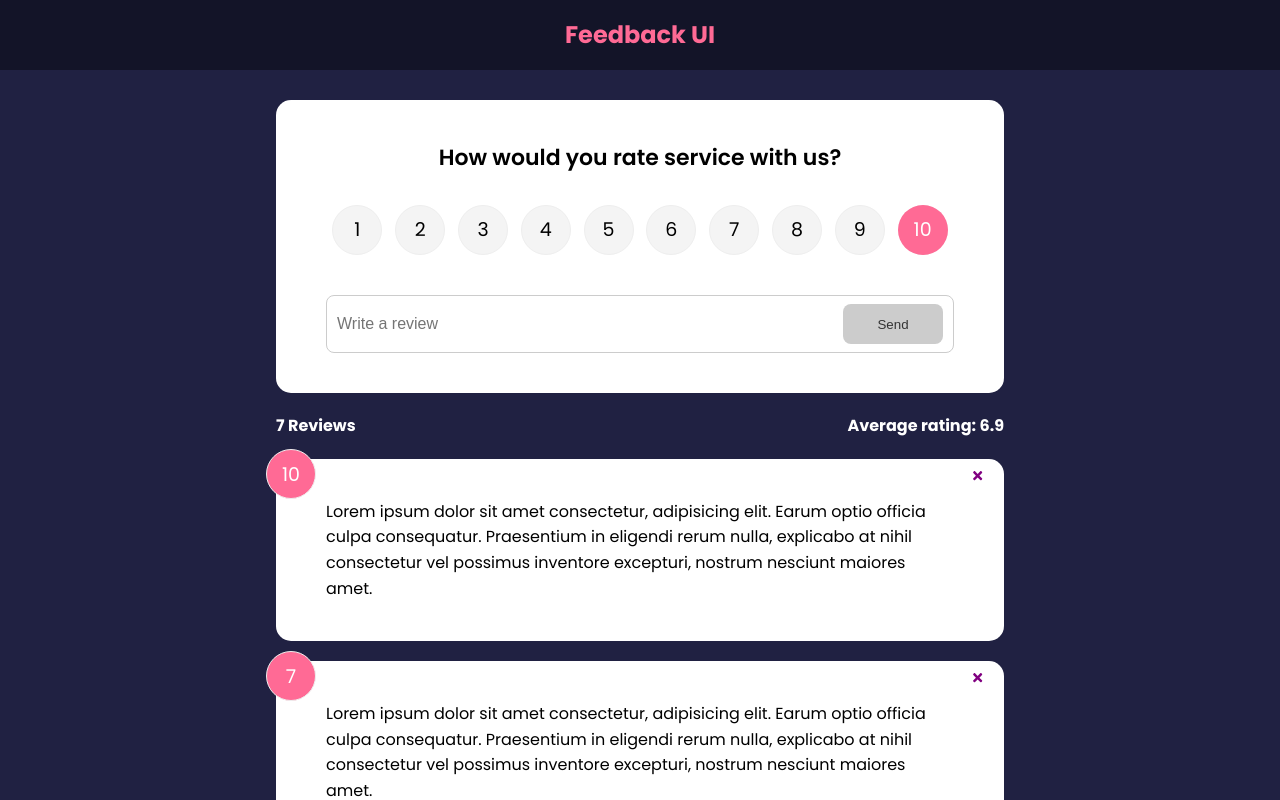
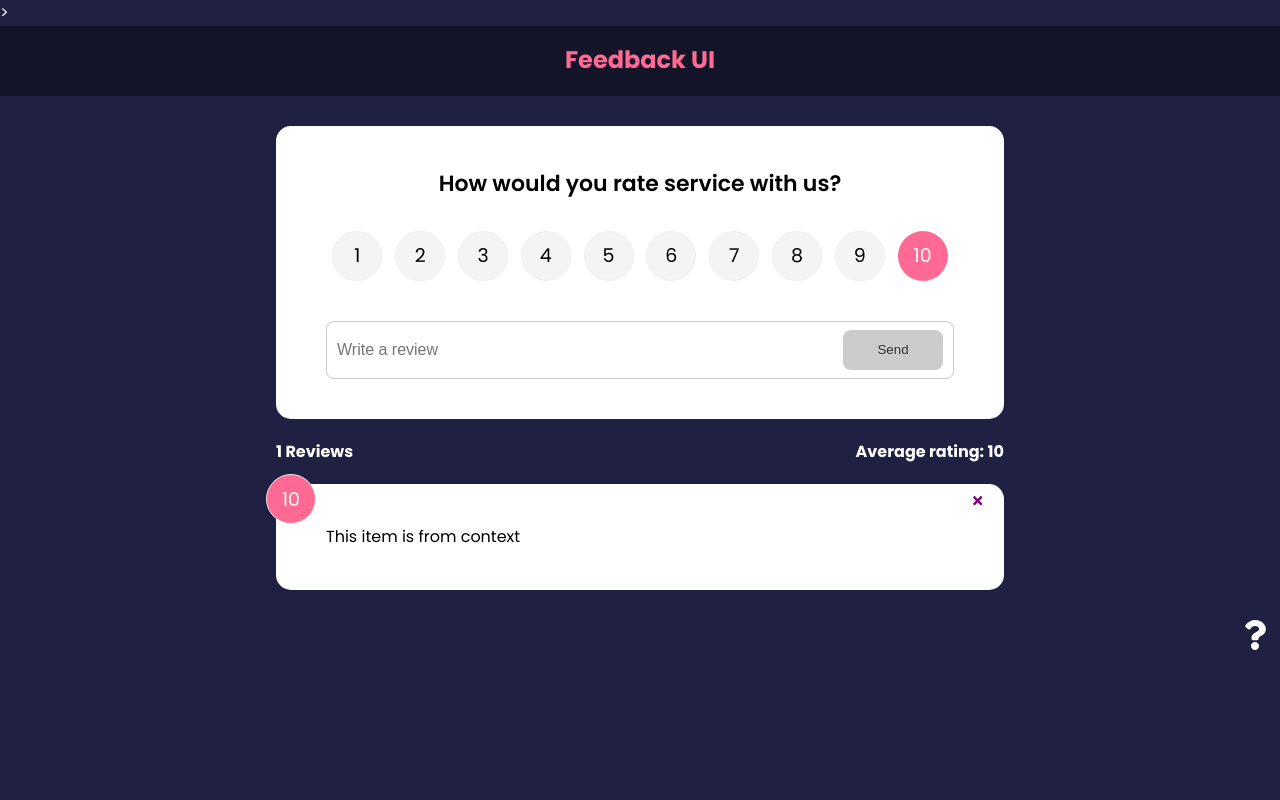
Before and after one commit to ol3gatron/Feedback-App, a React (Create React App) app: page / in a window 1280 px wide. Shown: the top 800 px of the page. Built offline with nearby package versions, Linux system fonts and the light colour scheme.

Commit message:
moved feedback prop to FeedbackContext context

```diff
--- a/src/App.js
+++ b/src/App.js
@@ -8,6 +8,7 @@ import FeedbackData from "./data/FeedbackData"
 import FeedbackForm from "./components/FeedbackForm"
 import AboutPage from "./pages/AboutPage"
 import AboutIconLink from "./components/AboutIconLink"
+import { FeedbackProvider } from "./context/FeedbackContext"
 
 function App() {
   const [feedback, setFeedback] = useState(FeedbackData)
@@ -24,6 +25,7 @@ function App() {
   }
 
   return (
+    <FeedbackProvider>>
       <Router>
         <Header />
         <div className="container">
@@ -32,18 +34,16 @@ function App() {
               <>
                 <FeedbackForm  handleAdd={addFeedback}/>
                 <FeedbackStats feedback={feedback} />
-              <FeedbackList feedback={feedback} handleDelete={deleteFeedback}/>
+                <FeedbackList  handleDelete={deleteFeedback}/>
               </>
             }>
             </Route>
-
             <Route path="/about" element={<AboutPage/>} />
-
-
           </Routes>
           <AboutIconLink/>
         </div>
       </Router>
+    </FeedbackProvider>
   )
 }
 
--- a/src/components/FeedbackList.jsx
+++ b/src/components/FeedbackList.jsx
@@ -1,8 +1,11 @@
 import {motion, AnimatePresence} from "framer-motion"
-import {PropTypes} from "prop-types"
+import { useContext } from "react"
 import FeedbackItem from "./FeedbackItem"
+import FeedbackContext from "../context/FeedbackContext"
 
-function FeedbackList({feedback, handleDelete}) {
+function FeedbackList({handleDelete}) {
+  const {feedback} = useContext(FeedbackContext)
+
   if (!feedback || feedback.length === 0) {
     return <p>No Feedback Yet</p>
   }
@@ -25,14 +28,4 @@ function FeedbackList({feedback, handleDelete}) {
   )
 }
 
-FeedbackItem.propTypes = {
-  feedback: PropTypes.arrayOf(
-    PropTypes.shape({
-      id: PropTypes.number.isRequired,
-      text: PropTypes.string.isRequired,
-      rating: PropTypes.number.isRequired,
-    })
-  )
-}
-
 export default FeedbackList
--- a/src/components/FeedbackStats.jsx
+++ b/src/components/FeedbackStats.jsx
@@ -1,6 +1,9 @@
-import PropTypes from 'prop-types'
+import {useContext} from 'react'
+import FeedbackContext from '../context/FeedbackContext'
 
-function FeedbackStats({feedback}) {
+function FeedbackStats() {
+  const {feedback} = useContext(FeedbackContext)
+
   // Calculate ratings avg
   let average = feedback.reduce((acc, cur) => {
     return acc + cur.rating
@@ -16,8 +19,4 @@ function FeedbackStats({feedback}) {
   )
 }
 
-FeedbackStats.propTypes = {
-  feedback: PropTypes.array.isRequired,
-}
-
 export default FeedbackStats
--- /dev/null
+++ b/src/context/FeedbackContext.js
@@ -0,0 +1,21 @@
+import { createContext, useState } from "react";
+
+const FeedbackContext = createContext()
+
+export const FeedbackProvider = ({children}) => {
+  const [feedback, setFeedback] = useState([
+    {
+      id: 1,
+      text: "This item is from context",
+      rating: 10,
+    }
+  ])
+
+  return <FeedbackContext.Provider value={{
+    feedback
+  }}>
+    {children}
+  </FeedbackContext.Provider>
+}
+
+export default FeedbackContext
```
Lines whose indentation alone changed are shown as unchanged.
